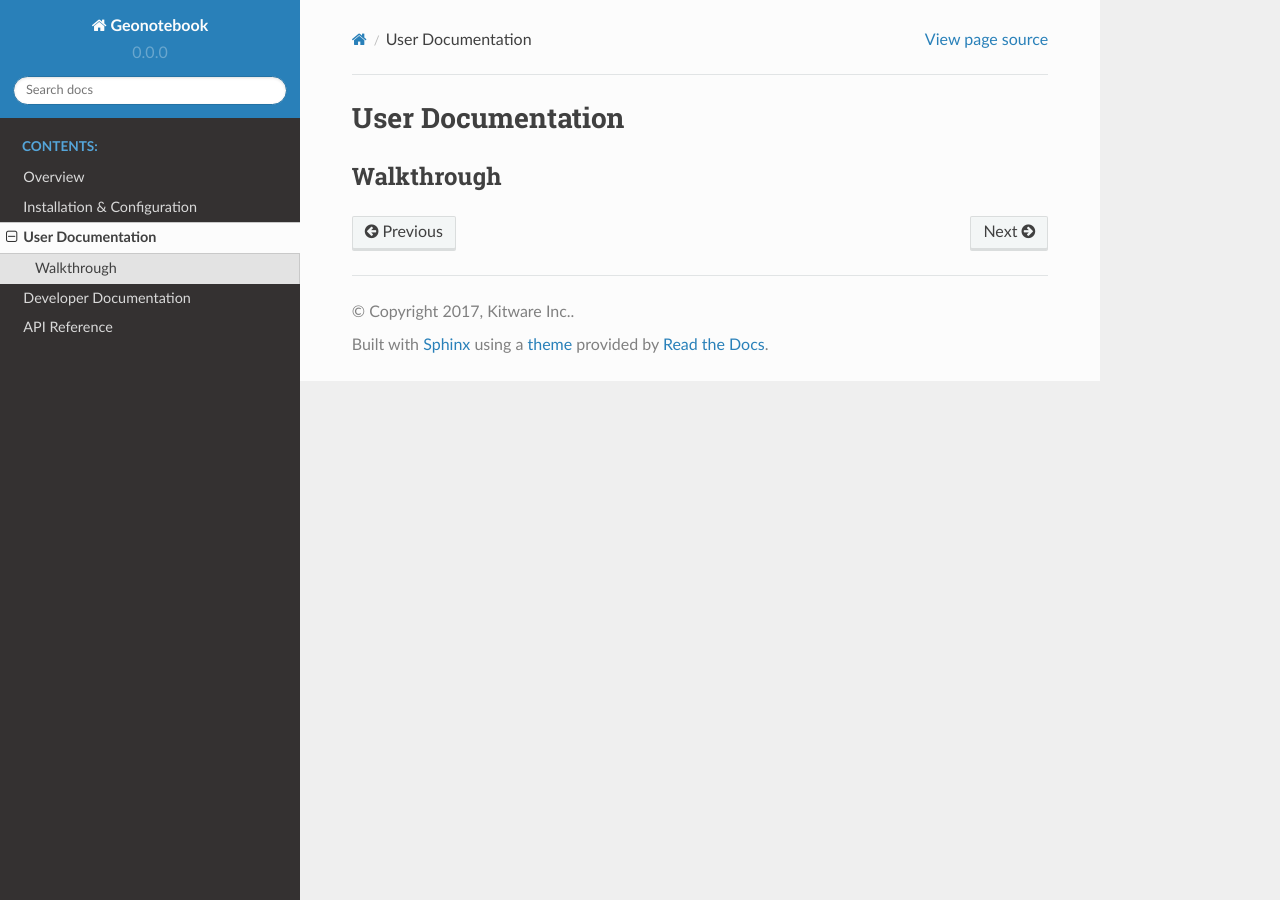
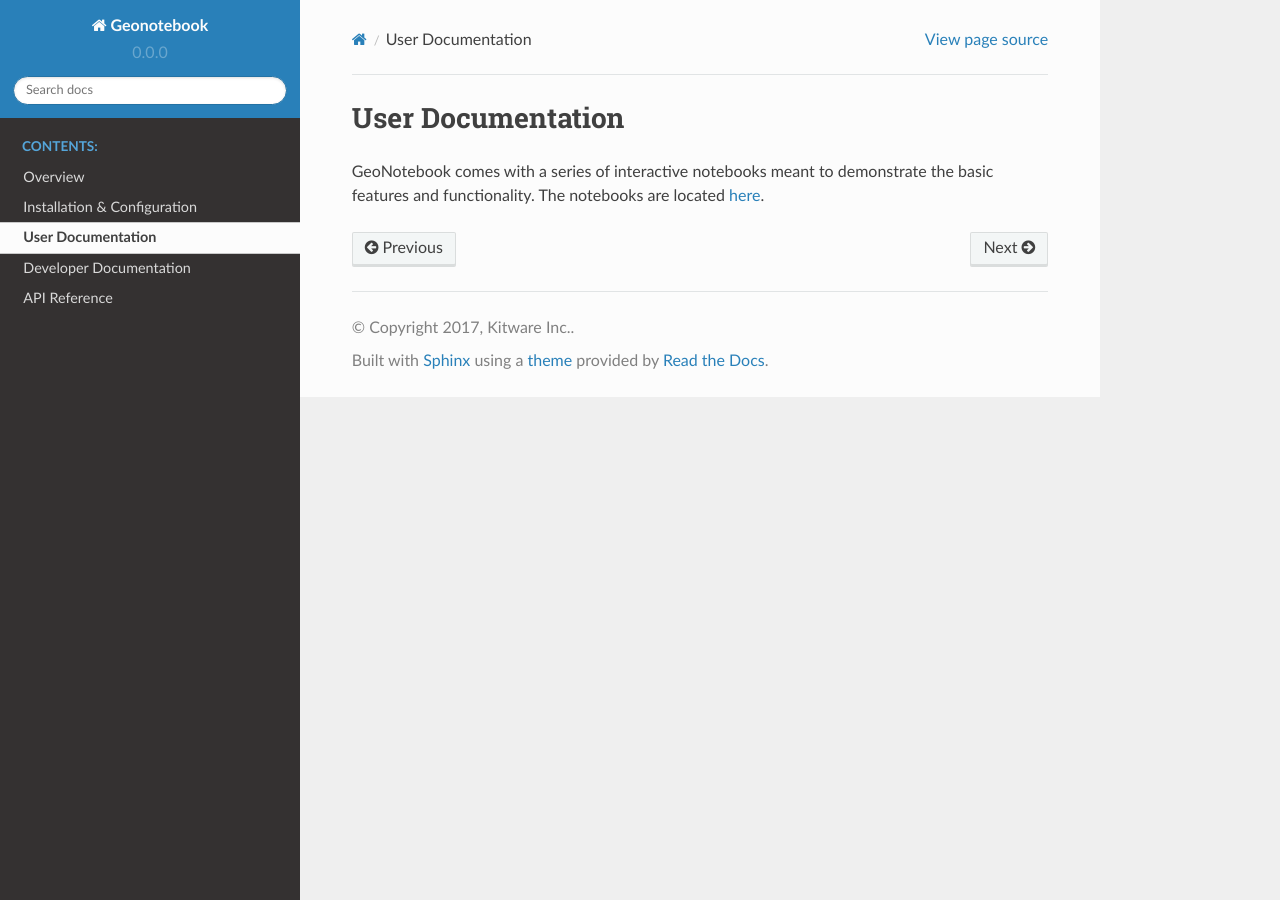
Before and after one commit to OpenGeoscience/geonotebook, a Sphinx documentation site: the page built from docs/source/user-docs.rst, in a window 1280 px wide. Built offline with Sphinx 7.4.7 and the Read the Docs theme 2.0.0, drawn with Linux system fonts in a browser that asks for light colours.

Commit message:
Add pointer to user notebooks

```diff
--- a/docs/source/user-docs.rst
+++ b/docs/source/user-docs.rst
@@ -4,5 +4,5 @@ User Documentation
 .. toctree::
    :maxdepth: 2
 
-Walkthrough
-^^^^^^^^^^^
+GeoNotebook comes with a series of interactive notebooks meant to demonstrate the basic
+features and functionality. The notebooks are located `here <https://github.com/OpenGeoscience/geonotebook/tree/master/notebooks>`_.
```
